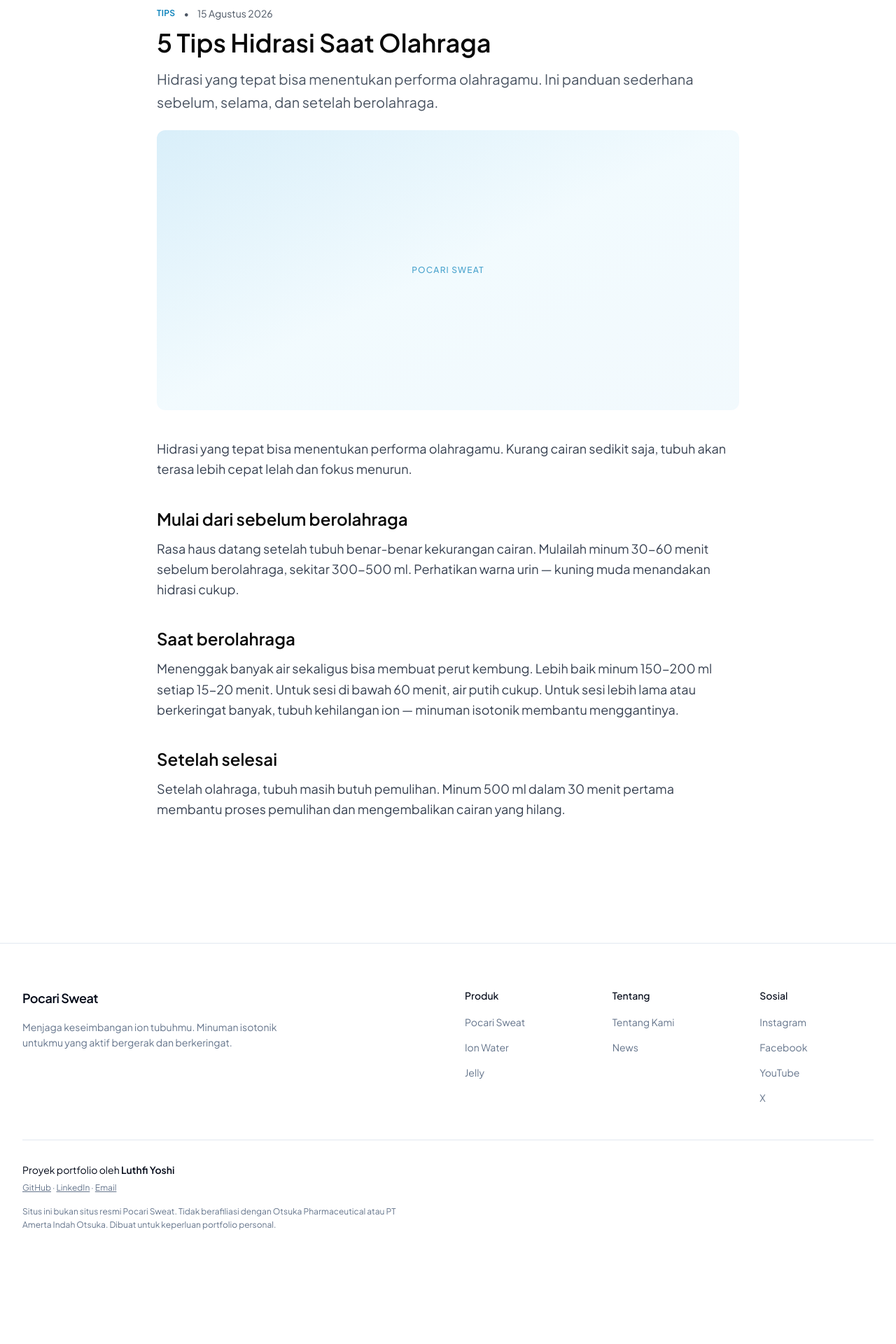
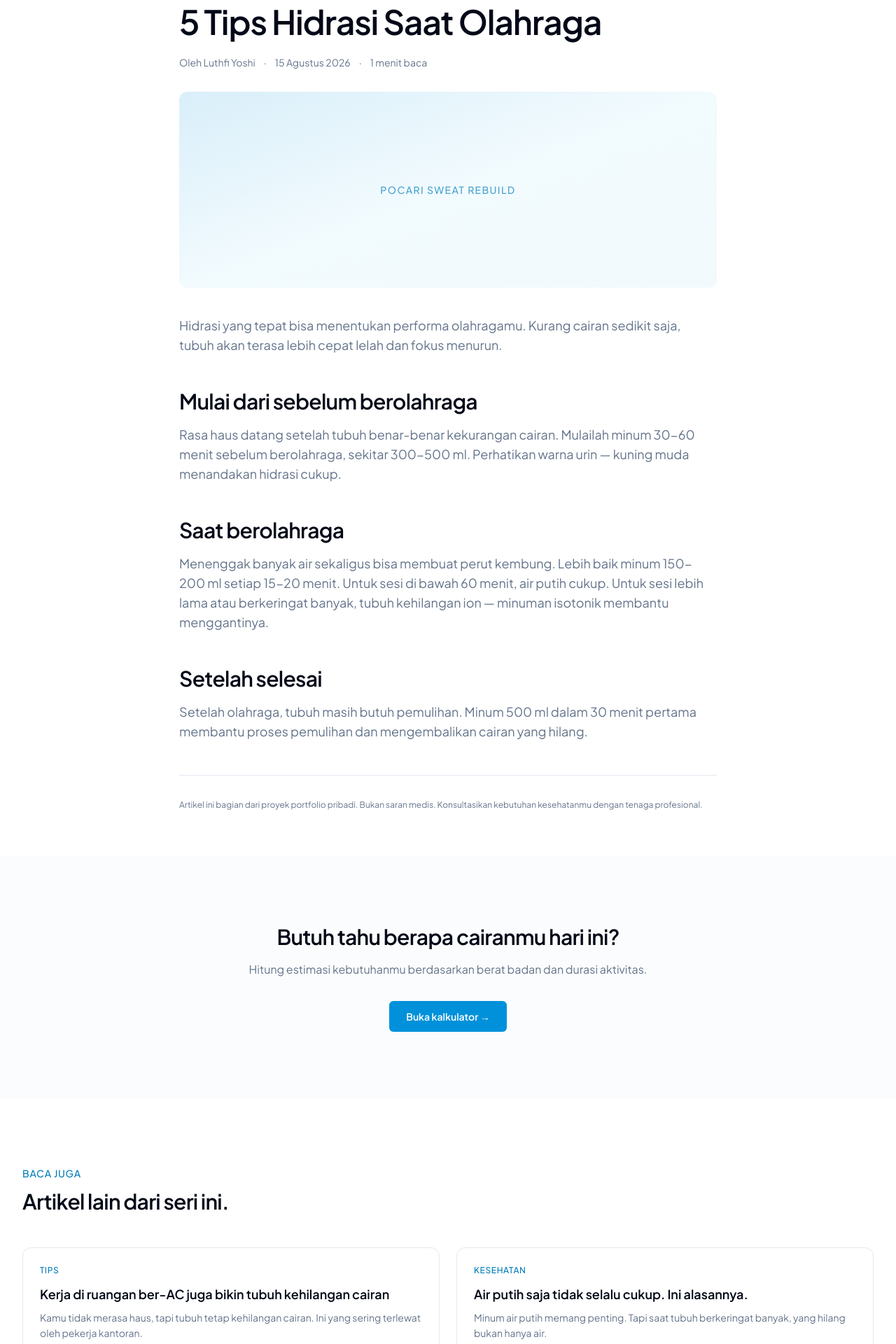
Before and after one commit to luthfiyoshipratama-1989/pocari-sweat-rebuild, a Next.js app: page /news/5-tips-hidrasi-saat-olahraga in a window 1280 px wide. Shown: the part 200-2120 px from the top of the page at 70% size. Before the commit the page ends 2024 px from the top, so only its background shows below. Built offline with nearby package versions, Linux system fonts and the light colour scheme.

Commit message:
feat(article): byline, reading time, CTA calculator, related articles, disclaimer

```diff
--- a/app/(site)/news/[slug]/page.tsx
+++ b/app/(site)/news/[slug]/page.tsx
@@ -1,26 +1,17 @@
-import { Container } from "@/components/common/Container"
-import { ProductImage } from "@/components/common/ProductImage"
-import { getArticleBySlug, getAllArticles } from "@/lib/queries"
-import type { ContentBlock } from "@/data/types"
-import { Metadata } from "next"
-import Link from "next/link"
-import { notFound } from "next/navigation"
+import Link from "next/link";
+import { notFound } from "next/navigation";
+import type { Metadata } from "next";
+import { Container } from "@/components/common/Container";
+import { ProductImage } from "@/components/common/ProductImage";
+import { getArticleBySlug, getAllArticles } from "@/lib/queries";
+import type { ContentBlock } from "@/data/types";
 
-export const runtime = "edge"
-export const dynamicParams = false
+export const runtime = "edge";
+export const dynamicParams = false;
 
-type Props = {
-  params: { slug: string }
-}
-
-export async function generateStaticParams() {
-  const articles = await getAllArticles()
-  return articles.map((article) => ({ slug: article.slug }))
-}
-
-export async function generateMetadata({ params }: Props): Promise<Metadata> {
-  const article = await getArticleBySlug(params.slug)
-  if (!article) return { title: "Artikel Tidak Ditemukan" }
+export async function generateMetadata({ params }: { params: { slug: string } }) {
+  const article = await getArticleBySlug(params.slug);
+  if (!article) return { title: "Artikel Tidak Ditemukan" };
 
   return {
     title: article.title,
@@ -41,12 +32,78 @@
     alternates: {
       canonical: `/news/${article.slug}`,
     },
-  }
+  };
 }
 
-export default async function NewsDetailPage({ params }: Props) {
-  const article = await getArticleBySlug(params.slug)
-  if (!article) notFound()
+function calculateReadingTime(body: ContentBlock[]): number {
+  const words = body
+    .map((block) => {
+      if (block.type === "paragraph") return block.text;
+      if (block.type === "heading") return block.text;
+      if (block.type === "list") return block.items.join(" ");
+      return "";
+    })
+    .join(" ")
+    .split(/\s+/)
+    .filter(Boolean).length;
+  return Math.max(1, Math.ceil(words / 200));
+}
+
+function ContentRenderer({ blocks }: { blocks: ContentBlock[] }) {
+  return (
+    <>
+      {blocks.map((block, i) => {
+        if (block.type === "paragraph") {
+          return (
+            <p key={i} className="text-base md:text-lg leading-relaxed text-muted-foreground mb-6">
+              {block.text}
+            </p>
+          );
+        }
+        if (block.type === "heading") {
+          const Tag = block.level === 2 ? "h2" : "h3";
+          const cls =
+            block.level === 2
+              ? "text-2xl md:text-3xl font-semibold tracking-tight mt-12 mb-4"
+              : "text-xl md:text-2xl font-semibold tracking-tight mt-8 mb-3";
+          return (
+            <Tag key={i} className={cls}>
+              {block.text}
+            </Tag>
+          );
+        }
+        if (block.type === "list") {
+          return (
+            <ul key={i} className="list-disc pl-6 space-y-2 mb-6 text-muted-foreground">
+              {block.items.map((item, j) => (
+                <li key={j}>{item}</li>
+              ))}
+            </ul>
+          );
+        }
+        return null;
+      })}
+    </>
+  );
+}
+
+export default async function NewsDetailPage({
+  params,
+}: {
+  params: { slug: string };
+}) {
+  const article = await getArticleBySlug(params.slug);
+  if (!article) notFound();
+
+  const allArticles = await getAllArticles();
+  const relatedArticles = allArticles.filter((a) => a.slug !== article.slug).slice(0, 2);
+
+  const readingTime = calculateReadingTime(article.body);
+  const publishedDate = new Date(article.publishedAt).toLocaleDateString("id-ID", {
+    year: "numeric",
+    month: "long",
+    day: "numeric",
+  });
 
   const jsonLd = {
     "@context": "https://schema.org",
@@ -55,121 +112,139 @@
     description: article.excerpt,
     datePublished: article.publishedAt,
     author: {
-      "@type": "Organization",
-      name: "Pocari Sweat",
+      "@type": "Person",
+      name: "Luthfi Yoshi",
     },
     publisher: {
       "@type": "Organization",
-      name: "Pocari Sweat",
+      name: "Pocari Sweat Rebuild (portfolio)",
     },
   };
 
   return (
-    <div className="bg-white text-ink pt-24 pb-16">
+    <>
       <script
         type="application/ld+json"
         dangerouslySetInnerHTML={{ __html: JSON.stringify(jsonLd) }}
       />
-      <Container className="max-w-4xl">
+
+      <article className="py-12 md:py-16">
+        <Container>
+          <div className="max-w-3xl mx-auto">
             <Link
               href="/news"
-          className="inline-flex items-center text-marine-text hover:underline mb-8"
+              className="text-sm text-muted-foreground hover:text-marine-text mb-8 inline-block"
             >
               ← Kembali ke Berita
             </Link>
 
-        <article>
-          <div className="mb-6">
-            <div className="flex items-center gap-3 text-sm text-gray-600 mb-3">
-              <span className="text-xs font-semibold text-marine-text uppercase tracking-wide">
-                {article.category || "Artikel"}
-              </span>
-              <span>•</span>
-              <time dateTime={article.publishedAt}>
-                {new Date(article.publishedAt).toLocaleDateString("id-ID", {
-                  year: "numeric",
-                  month: "long",
-                  day: "numeric",
-                })}
-              </time>
-            </div>
-            <h1 className="text-3xl md:text-4xl font-bold text-ink mb-4">
+            <div className="mb-8">
+              <p className="text-xs text-marine-text font-medium uppercase tracking-wider mb-4">
+                {article.category}
+              </p>
+              <h1 className="text-3xl md:text-5xl font-semibold tracking-tight leading-tight mb-6">
                 {article.title}
               </h1>
-            {article.excerpt && (
-              <p className="text-xl text-gray-600 leading-relaxed">
-                {article.excerpt}
-              </p>
-            )}
+              <div className="flex flex-wrap items-center gap-x-3 gap-y-1 text-sm text-muted-foreground">
+                <span>Oleh Luthfi Yoshi</span>
+                <span aria-hidden="true">·</span>
+                <time dateTime={article.publishedAt}>{publishedDate}</time>
+                <span aria-hidden="true">·</span>
+                <span>{readingTime} menit baca</span>
+              </div>
             </div>
 
-          <div className="relative w-full h-[400px] mb-10 rounded-xl overflow-hidden">
+            {article.thumbnail ? (
+              <div className="relative w-full h-[300px] md:h-[400px] mb-10 rounded-xl overflow-hidden">
                 <ProductImage
                   src={article.thumbnail}
                   alt={article.title}
                   variant="article"
-              sizes="(min-width: 1024px) 768px, 100vw"
                   className="w-full h-full"
+                  sizes="(min-width: 768px) 768px, 100vw"
+                  priority
                 />
               </div>
+            ) : (
+              <div className="relative w-full h-[200px] md:h-[280px] mb-10 rounded-xl overflow-hidden bg-gradient-to-br from-marine/15 via-sky/10 to-marine/5 flex items-center justify-center">
+                <span className="text-sm font-medium uppercase tracking-widest text-marine-text/70">
+                  Pocari Sweat Rebuild
+                </span>
+              </div>
+            )}
 
-          <div className="max-w-none">
-            {article.body && article.body.length > 0 ? (
+            <div className="prose-content">
               <ContentRenderer blocks={article.body} />
-            ) : (
-              <p className="text-gray-700 leading-relaxed text-lg">
-                {article.excerpt}
+            </div>
+
+            <div className="mt-12 pt-8 border-t border-border">
+              <p className="text-xs text-muted-foreground leading-relaxed">
+                Artikel ini bagian dari proyek portfolio pribadi. Bukan saran
+                medis. Konsultasikan kebutuhan kesehatanmu dengan tenaga
+                profesional.
               </p>
+            </div>
+          </div>
+        </Container>
+      </article>
+
+      {/* CTA KALKULATOR */}
+      <section className="py-16 md:py-24 bg-muted/30">
+        <Container>
+          <div className="max-w-2xl mx-auto text-center">
+            <h2 className="text-2xl md:text-3xl font-semibold tracking-tight mb-4">
+              Butuh tahu berapa cairanmu hari ini?
+            </h2>
+            <p className="text-muted-foreground mb-8 leading-relaxed">
+              Hitung estimasi kebutuhanmu berdasarkan berat badan dan durasi
+              aktivitas.
+            </p>
+            <Link
+              href="/hydration-calculator"
+              className="inline-flex items-center justify-center whitespace-nowrap rounded-md text-sm font-semibold transition-colors focus-visible:outline-none focus-visible:ring-2 focus-visible:ring-ring focus-visible:ring-offset-2 h-11 px-6 bg-marine hover:bg-marine-dark text-white"
+            >
+              Buka kalkulator →
+            </Link>
+          </div>
+        </Container>
+      </section>
+
+      {/* RELATED ARTICLES */}
+      {relatedArticles.length > 0 && (
+        <section className="py-16 md:py-24">
+          <Container>
+            <div className="max-w-3xl mb-12">
+              <p className="text-sm font-medium uppercase tracking-wider text-marine-text mb-3">
+                Baca juga
+              </p>
+              <h2 className="text-2xl md:text-3xl font-semibold tracking-tight">
+                Artikel lain dari seri ini.
+              </h2>
+            </div>
+
+            <div className="grid md:grid-cols-2 gap-6">
+              {relatedArticles.map((other) => (
+                <Link
+                  key={other.slug}
+                  href={`/news/${other.slug}`}
+                  className="group border border-border rounded-xl p-6 bg-background hover:border-marine-text transition-colors"
+                >
+                  <p className="text-xs text-marine-text font-medium uppercase tracking-wider mb-3">
+                    {other.category}
+                  </p>
+                  <h3 className="text-lg font-semibold mb-2 group-hover:text-marine-text transition-colors">
+                    {other.title}
+                  </h3>
+                  <p className="text-sm text-muted-foreground leading-relaxed line-clamp-2 mb-4">
+                    {other.excerpt}
+                  </p>
+                  <span className="text-sm text-marine-text">Baca →</span>
+                </Link>
+              ))}
+            </div>
+          </Container>
+        </section>
       )}
-          </div>
-        </article>
-      </Container>
-    </div>
-  )
+    </>
+  );
 }
-
-function ContentRenderer({ blocks }: { blocks: ContentBlock[] }) {
-  return (
-    <>
-      {blocks.map((block, i) => {
-        if (block.type === "paragraph") {
-          return (
-            <p key={i} className="text-gray-700 leading-relaxed text-lg mb-4">
-              {block.text}
-            </p>
-          )
-        }
-        if (block.type === "heading") {
-          if (block.level === 2) {
-            return (
-              <h2
-                key={i}
-                className="text-2xl font-semibold text-ink mt-10 mb-3"
-              >
-                {block.text}
-              </h2>
-            )
-          }
-          return (
-            <h3 key={i} className="text-xl font-semibold text-ink mt-6 mb-2">
-              {block.text}
-            </h3>
-          )
-        }
-        if (block.type === "list") {
-          return (
-            <ul
-              key={i}
-              className="list-disc pl-6 mb-4 space-y-2 text-gray-700 text-lg"
-            >
-              {block.items.map((item, j) => (
-                <li key={j}>{item}</li>
-              ))}
-            </ul>
-          )
-        }
-        return null
-      })}
-    </>
-  )
-}
```
Lines whose indentation alone changed are shown as unchanged.
